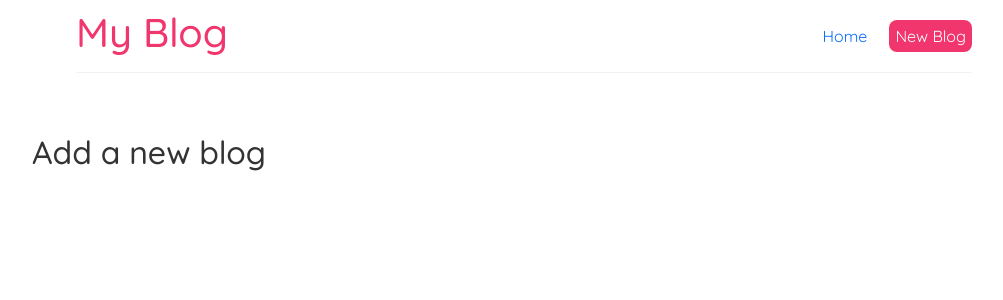
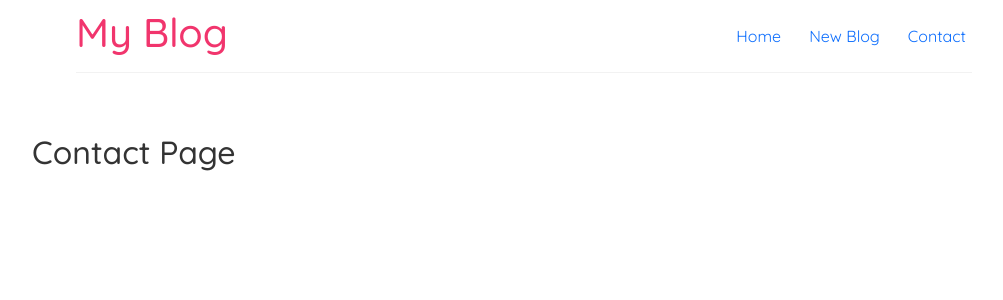
Before and after one commit to ZakariaeELHAJRI/Simple-react-blog, a React (Create React App) app in the folder blog/: page /contact in a window 1280 px wide. Shown: the top 300 px of the page, without its empty margins (116-1119 px from the left). Built offline with nearby package versions, Linux system fonts and the light colour scheme.

Commit message:
using router to switch between  urls navbar

```diff
--- a/blog/package.json
+++ b/blog/package.json
@@ -9,7 +9,7 @@
     "bootstrap": "^5.2.3",
     "react": "^18.2.0",
     "react-dom": "^18.2.0",
-    "react-router-dom": "^5.2.0",
+    "react-router-dom": "^5.3.4",
     "react-scripts": "5.0.1"
   },
   "scripts": {
--- a/blog/src/App.js
+++ b/blog/src/App.js
@@ -1,3 +1,4 @@
+import React from 'react';
 import { BrowserRouter as Router, Switch, Route } from 'react-router-dom';
 import Navbar from './Navbar';
 import Home from './components/Home';
@@ -10,13 +11,15 @@ function App() {
     <Router>
       <div className="App">
         <Navbar />
-        <div className='content'>
+
+        <div className="content">
           <Switch>
-            <Route exact path='/' component={Home} />
-            <Route path='/contact' component={Contact} />
-            <Route path='/Create' component={Create} />
+          <Route exact path="/" component={Home} />
+          <Route path="/contact" component={Contact} />
+          <Route path="/create" component={Create} />
           </Switch>
         </div>
+
       </div>
     </Router>
   );
--- a/blog/src/Navbar.js
+++ b/blog/src/Navbar.js
@@ -1,15 +1,13 @@
+import React from 'react';
+import { Link } from "react-router-dom";
 const Navbar  = () => {
     return (
-
         <nav className="navbar">
             <h1>My Blog</h1>
             <div className="links">
-                <a href="/">Home</a>
-                <a href="/create" style={{
-                    color: "white",
-                    backgroundColor: "#f1356d",
-                    borderRadius: "8px"
-                }}>New Blog</a>
+                <Link to="/">Home</Link>
+                <Link to="/create">New Blog</Link>
+                <Link to="/contact">Contact</Link>
             </div>
         </nav>
     );
--- a/blog/src/components/Contact.js
+++ b/blog/src/components/Contact.js
@@ -1,7 +1,8 @@
 const Contact = () => {
+
     return (
         <div className="Contact">
-            <h2>Add a new blog</h2>
+            <h2>Contact Page</h2>
         </div>
      );
 }
--- a/blog/src/useFecth.js
+++ b/blog/src/useFecth.js
@@ -24,7 +24,7 @@ const useFetch = (url) => {
                  setIsPending(false);
              })
 
-        }, 2000);
+        }, 1000);
 
      }, [url])
    return { data, isPending, error };
```
Also changed, not shown: 1 other file (tests, documents, lock files or other folders).
